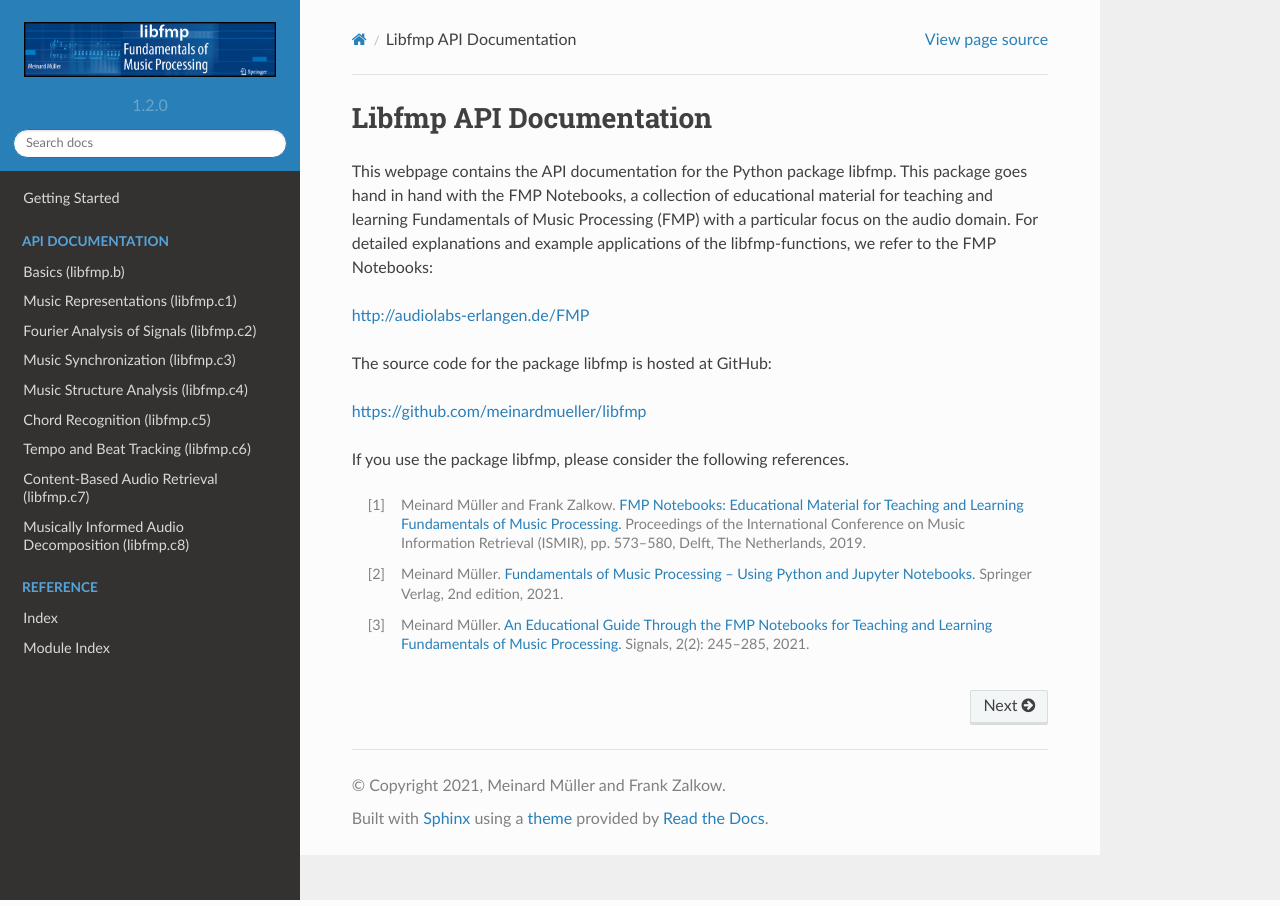
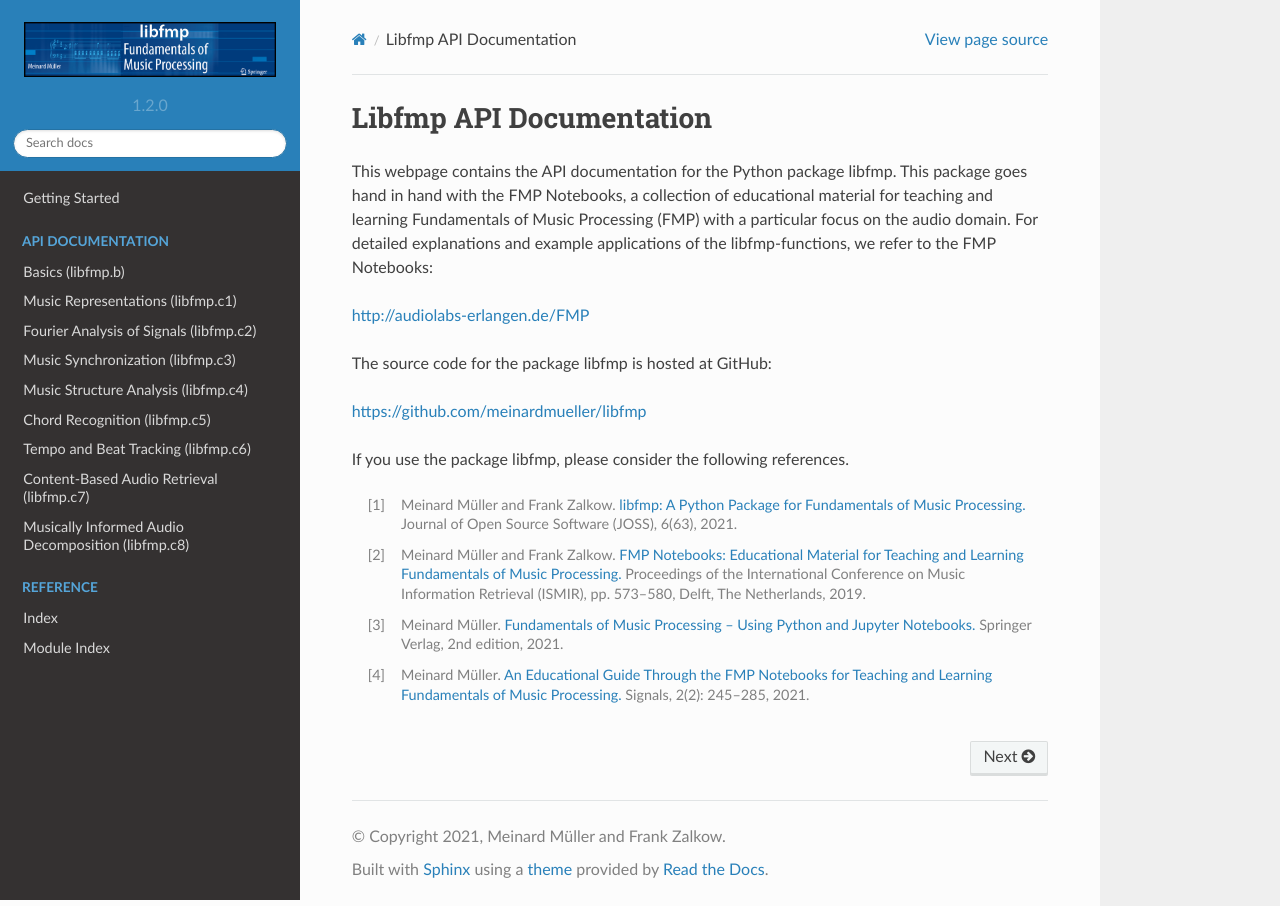
Before and after one commit to meinardmueller/libfmp, a Sphinx documentation site: the page built from docs/source/index.rst, in a window 1280 px wide. Built offline with Sphinx 7.4.7 and the Read the Docs theme 2.0.0, drawn with Linux system fonts in a browser that asks for light colours.

Commit message:
JOSS reference

```diff
--- a/docs/source/index.rst
+++ b/docs/source/index.rst
@@ -12,6 +12,8 @@ The source code for the package libfmp is hosted at GitHub:
 https://github.com/meinardmueller/libfmp
 
 If you use the package libfmp, please consider the following references.
+
+.. [#] Meinard Müller and Frank Zalkow. `libfmp: A Python Package for Fundamentals of Music Processing. <https://joss.theoj.org/papers/10.21105/joss.03326>`_ Journal of Open Source Software (JOSS), 6(63), 2021.
 
 .. [#] Meinard Müller and Frank Zalkow. `FMP Notebooks: Educational Material for Teaching and Learning Fundamentals of Music Processing. <https://archives.ismir.net/ismir2019/paper/000069.pdf>`_ Proceedings of the International Conference on Music Information Retrieval (ISMIR), pp. 573–580, Delft, The Netherlands, 2019.
 
```
Also changed, not shown: README.md (+2 -0 lines), 5 other files.
